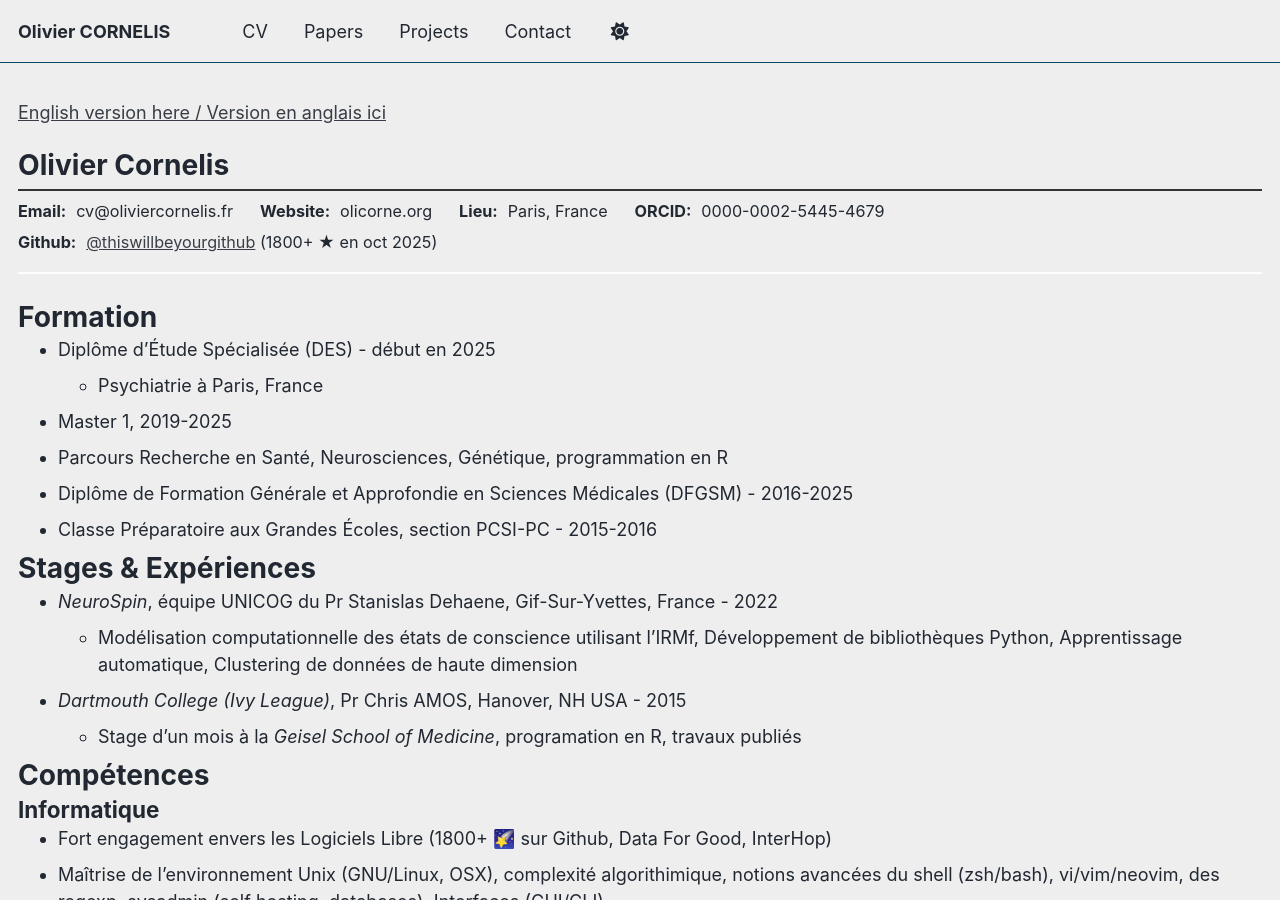
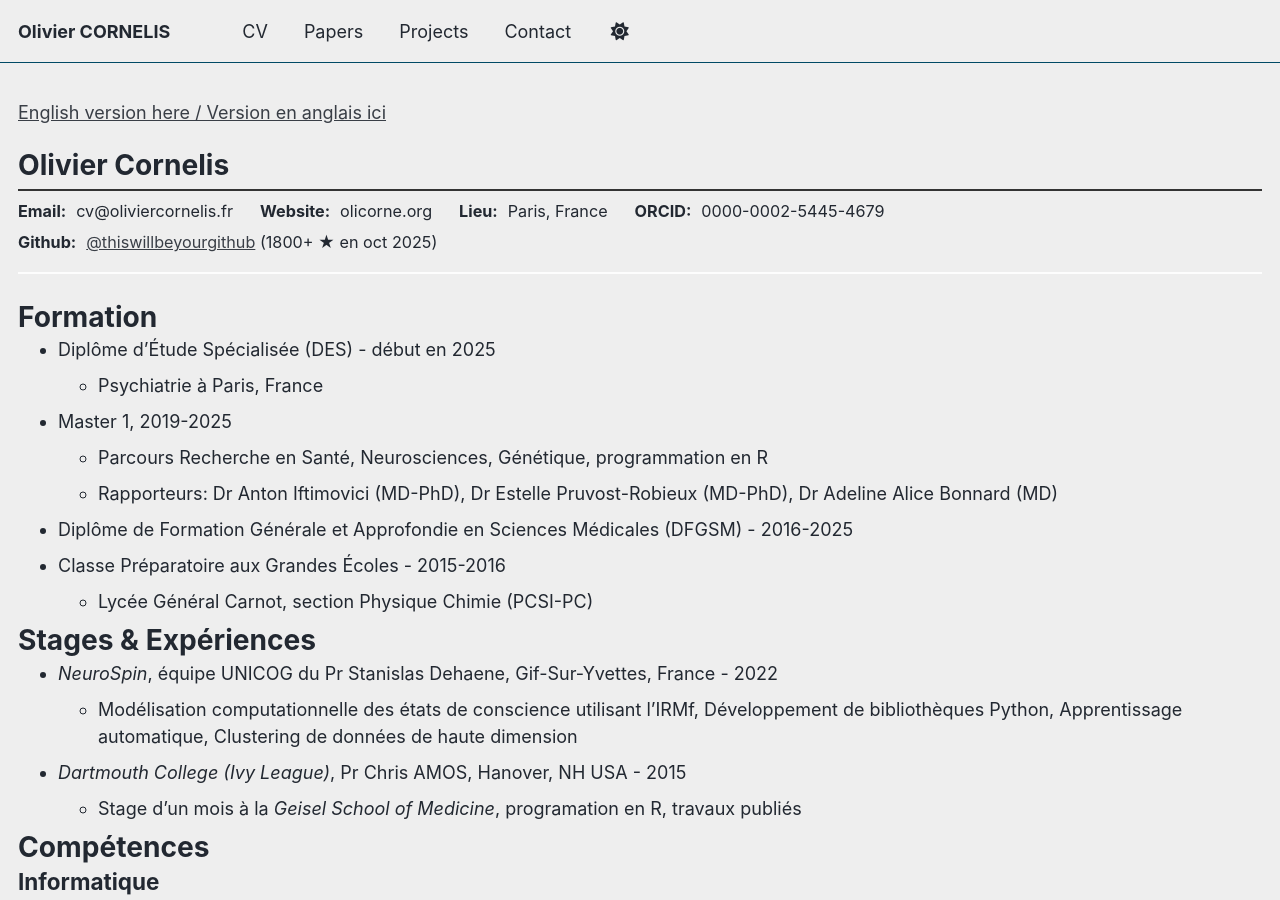
Before and after one commit to thiswillbeyourgithub/website, a Jekyll site: the page built from _pages/cv_fr.md, in a window 1280 px wide and 900 px high. Built offline with Jekyll 4.4.1, drawn with Linux system fonts in a browser that asks for light colours; emoji names are drawn with the system emoji font; a script that is not in the unit is left out.

Commit message:
add carnot and rapporteur
Signed-off-by: thiswillbeyourgithub
<26625900+thiswillbeyourgithub@users.noreply.github.com>

```diff
--- a/_pages/cv_fr.md
+++ b/_pages/cv_fr.md
@@ -38,9 +38,11 @@
 * Diplôme d'Étude Spécialisée (DES) - début en 2025
     * Psychiatrie à Paris, France
 * Master 1, 2019-2025
-* Parcours Recherche en Santé, Neurosciences, Génétique, programmation en R
+    * Parcours Recherche en Santé, Neurosciences, Génétique, programmation en R
+    * Rapporteurs: Dr Anton Iftimovici (MD-PhD), Dr Estelle Pruvost-Robieux (MD-PhD), Dr Adeline Alice Bonnard (MD)
 * Diplôme de Formation Générale et Approfondie en Sciences Médicales (DFGSM) - 2016-2025
-* Classe Préparatoire aux Grandes Écoles, section PCSI-PC - 2015-2016
+* Classe Préparatoire aux Grandes Écoles - 2015-2016
+    * Lycée Général Carnot, section Physique Chimie (PCSI-PC)
 
 
 
```
